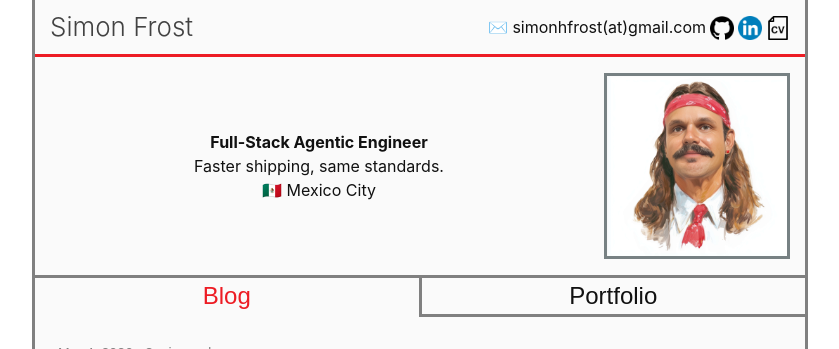
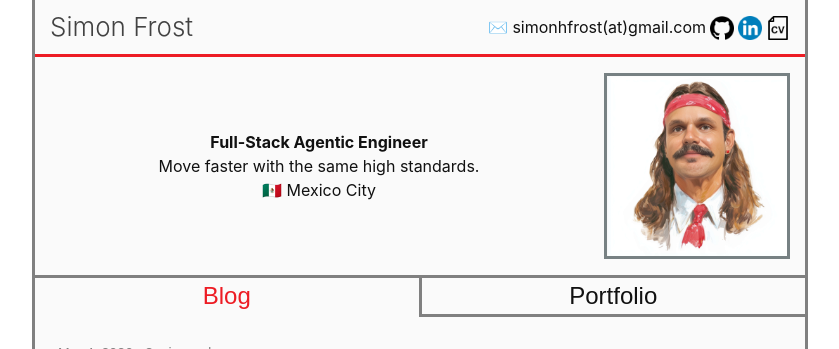
Before and after one commit to SimonHFrost/jekyll_blog, a Jekyll site: the page built from index.markdown, in a window 1280 px wide. Shown: the top 349 px of the page, without its empty margins (220-1059 px from the left). Built offline with Jekyll 4.4.1, drawn with Linux system fonts in a browser that asks for light colours.

Commit message:
Home: update slogan to 'Move faster with the same high standards.'
Co-Authored-By: Claude Opus 4.8 (1M context) <noreply@anthropic.com>

```diff
--- a/index.markdown
+++ b/index.markdown
@@ -113,7 +113,7 @@ list_title: "Latest Posts"
 <div class="profile-container">
     <div class="profile-summary">
         <p style="margin-bottom: 0; font-weight: bold;">Full-Stack Agentic Engineer</p>
-        <p style="margin-bottom: 0;">Faster shipping, same standards.</p>
+        <p style="margin-bottom: 0;">Move faster with the same high standards.</p>
         <p style="margin-bottom: 0;">🇲🇽 Mexico City</p>
         <p class="mobile-only mobile-email">✉️ simonhfrost(at)gmail.com</p>
         <!-- <p style="margin-bottom: 0;">Keen to chat about a collaboration, or just to catch up?</p> -->
```
